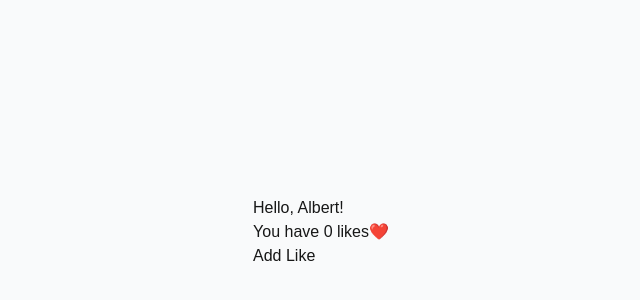
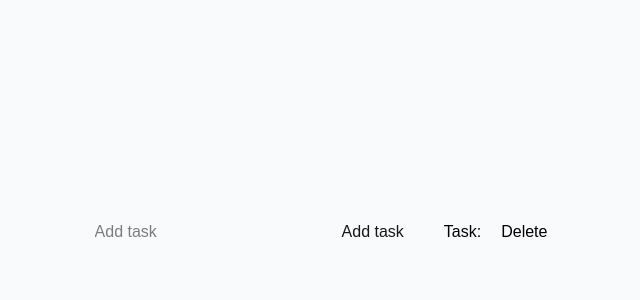
Before and after one commit to kyoshie/practice, a Next.js app: page / in a window 1280 px wide. Shown: the part 168-468 px from the top of the page, without its empty margins (319-959 px from the left). Built offline with nearby package versions, Linux system fonts and the light colour scheme.

Commit message:
chore: practice use state and props with array

```diff
--- a/src/app/page.tsx
+++ b/src/app/page.tsx
@@ -1,24 +1,39 @@
-'use client'
+'use client';
 
-import LikeCounter from "@/components/like-counter";
+import TodoItem from "@/components/todo-item";
 import { useState } from "react";
 
 export default function Home() {
-  const [count, setCount] = useState(0)
-  const username = "Albert"
+  const [task, setTask] = useState([""]);
+  const [newTask, setNewTask] = useState("");
 
-  const handleLike = (): void => {
-    setCount(count + 1)
+  function addTask(): void {
+    if (newTask.trim() === "") return;
+    setTask([...task, newTask])
+    setNewTask("")
   }
 
+  function removeTask(indexToRemove: number): void {
+    setTask(task.filter((_, index) => index !== indexToRemove));
+  }
 
-  return (
+    return (
     <div className="min-h-screen flex flex-row gap-10 items-center justify-center bg-gray-50 p-6">
-      <LikeCounter
-        username={username}
-        count={count}
-        onLike={handleLike}
-      />
+       <input
+        value={newTask}
+        onChange={(e) => setNewTask(e.target.value)}
+          className="text-black"
+  placeholder="Add task"
+       />
+        <button onClick={addTask}>Add task</button>
+        {task.map((t, index) => (
+          <TodoItem
+            key={index}
+            task={t}
+            onDelete={() => removeTask(index)}
+          />
+        ))}
+
     </div>
   );
 }
--- /dev/null
+++ b/src/components/todo-item.tsx
@@ -0,0 +1,43 @@
+'use client'
+
+{/*  🧩 React Challenge: “Todo List (Beginner Version)”
+🎯 Goal:
+Build a simple Todo List app that lets you:
+1. Add new tasks 📝
+2. Display the list of tasks
+3. Remove a task ❌
+
+🧠 What You’ll Practice
+1. useState for managing the list of tasks
+2. Passing props (to show and delete tasks)
+3. Mapping over an array to display multiple items
+
+🧱 Requirements
+The Parent Component (TodoApp):
+1. Has a useState array named tasks
+2. Has a function addTask that adds a new task
+3. Has a function removeTask that deletes a task (based on index or id)
+
+Renders:
+1. An input box and Add Task button
+2. A list of <TodoItem /> child components
+
+The Child Component (TodoItem):
+Receives props:
+1. task (the text)
+2. onDelete (function to remove it)
+3. Displays the task name and a ❌ button that calls onDelete*/}
+
+type tasks = {
+    task: string,
+    onDelete: () => void
+}
+
+export default function TodoItem({task, onDelete}:tasks) {
+    return(
+        <div className="flex gap-5 text-black">
+            <p>Task: {task}</p>
+            <button onClick={onDelete}>Delete</button>
+        </div>
+    )
+}
```
